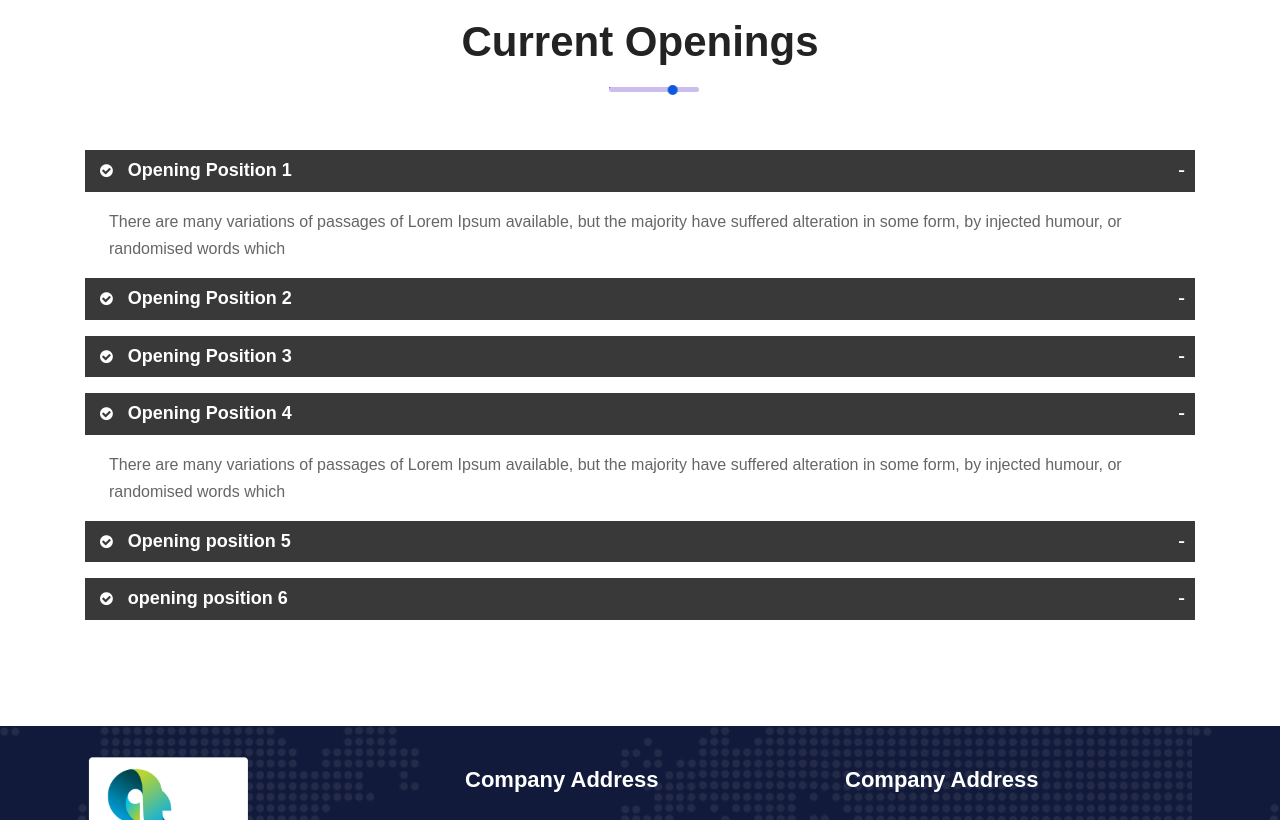
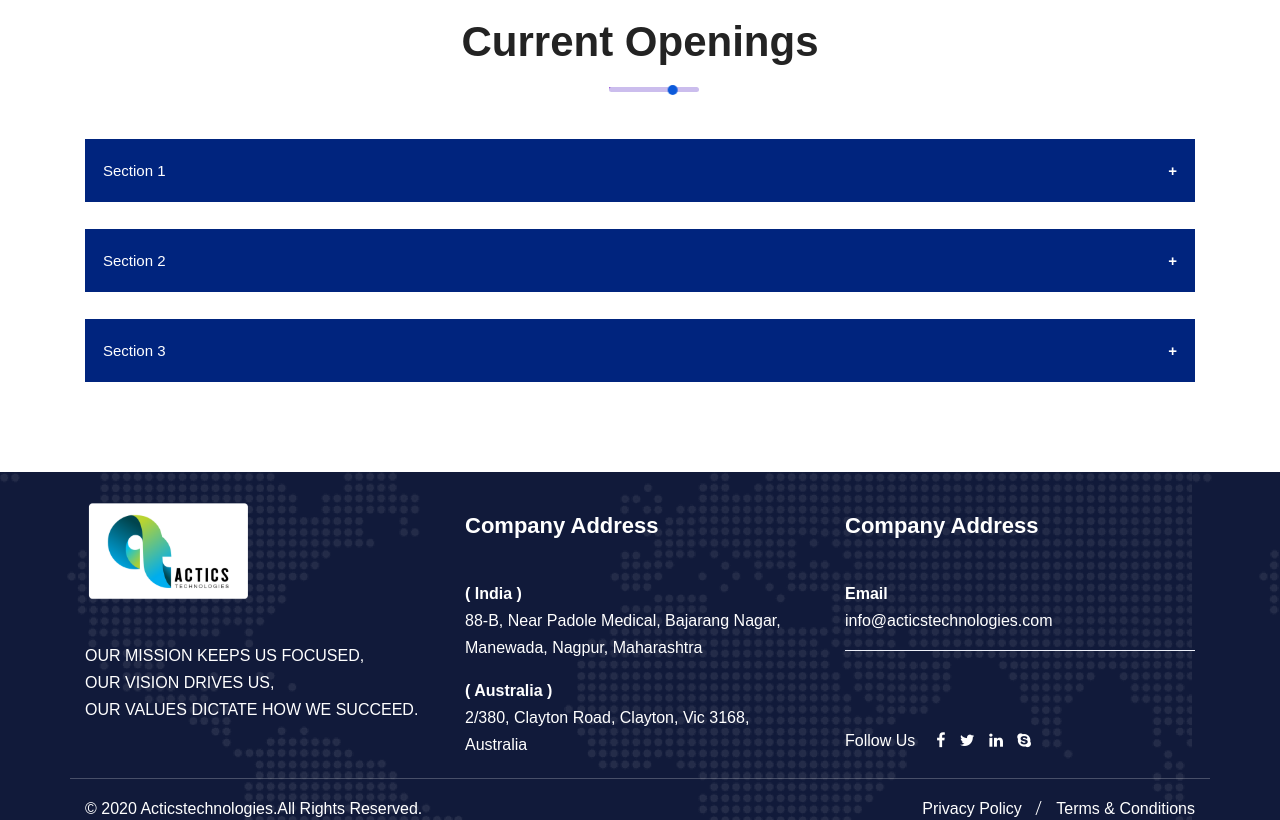
Before and after one commit to YUVA-Foundation/Actics-Website, a plain HTML site: page faq.html in a window 1280 px wide. Shown: the part 460-1280 px from the top of the page. Drawn offline with nearby package versions, Linux system fonts and the light colour scheme; a script that the page names is missing; a web font is replaced by a local one.

Commit message:
Update faq.html

```diff
--- a/faq.html
+++ b/faq.html
@@ -2,6 +2,7 @@
 <html lang="en-US">
 
 <!-- Mirrored from html.dreamitsolution.net/techno/faq.html by HTTrack Website Copier/3.x [XR&CO'2014], Tue, 26 Oct 2021 08:30:36 GMT -->
+
 <head>
 	<meta charset="UTF-8">
 	<meta http-equiv="x-ua-compatible" content="ie=edge">
@@ -31,7 +32,7 @@
 	<!-- meanmenu CSS -->
 	<link rel="stylesheet" href="assets/css/meanmenu.min.css" type="text/css" media="all" />
 	<!-- Main Style CSS -->
-	<link rel="stylesheet"  href="style.css" type="text/css" media="all" />
+	<link rel="stylesheet" href="style.css" type="text/css" media="all" />
 	<!-- transitions CSS -->
 	<link rel="stylesheet" href="assets/css/owl.transitions.css" type="text/css" media="all" />
 	<!-- venobox CSS -->
@@ -40,11 +41,58 @@
 	<link rel="stylesheet" href="assets/css/widget.css" type="text/css" media="all" />
 	<!-- modernizr js -->
 	<script type="text/javascript" src="assets/js/vendor/modernizr-3.5.0.min.js"></script>
-	<script src="../../code.jquery.com/jquery-3.4.1.slim.min.js" integrity="sha384-J6qa4849blE2+poT4WnyKhv5vZF5SrPo0iEjwBvKU7imGFAV0wwj1yYfoRSJoZ+n" crossorigin="anonymous"></script>
-<script src="../../cdn.jsdelivr.net/npm/popper.js%401.16.0/dist/umd/popper.min.js" integrity="sha384-Q6E9RHvbIyZFJoft+2mJbHaEWldlvI9IOYy5n3zV9zzTtmI3UksdQRVvoxMfooAo" crossorigin="anonymous"></script>
-<script src="../../stackpath.bootstrapcdn.com/bootstrap/4.4.1/js/bootstrap.min.js" integrity="sha384-wfSDF2E50Y2D1uUdj0O3uMBJnjuUD4Ih7YwaYd1iqfktj0Uod8GCExl3Og8ifwB6" crossorigin="anonymous"></script>
+	<script src="../../code.jquery.com/jquery-3.4.1.slim.min.js"
+		integrity="sha384-J6qa4849blE2+poT4WnyKhv5vZF5SrPo0iEjwBvKU7imGFAV0wwj1yYfoRSJoZ+n"
+		crossorigin="anonymous"></script>
+	<script src="../../cdn.jsdelivr.net/npm/popper.js%401.16.0/dist/umd/popper.min.js"
+		integrity="sha384-Q6E9RHvbIyZFJoft+2mJbHaEWldlvI9IOYy5n3zV9zzTtmI3UksdQRVvoxMfooAo"
+		crossorigin="anonymous"></script>
+	<script src="../../stackpath.bootstrapcdn.com/bootstrap/4.4.1/js/bootstrap.min.js"
+		integrity="sha384-wfSDF2E50Y2D1uUdj0O3uMBJnjuUD4Ih7YwaYd1iqfktj0Uod8GCExl3Og8ifwB6"
+		crossorigin="anonymous"></script>
+
+	<style>
+		.accordion1 {
+			background-color: #eee;
+			color: #444;
+			cursor: pointer;
+			padding: 18px;
+			width: 100%;
+			border: none;
+			text-align: left;
+			outline: none;
+			font-size: 15px;
+			transition: 0.4s;
+		}
+
+		.active,
+		.accordion1:hover {
+			background-color: #ccc;
+		}
+
+		.accordion1:after {
+			content: '\002B';
+			color: white;
+			font-weight: bold;
+			float: right;
+			margin-left: 5px;
+		}
+
+		.active:after {
+			content: "\2212";
+		}
+
+		.panel {
+			padding: 0 18px;
+			background-color: white;
+			max-height: 0;
+			overflow: hidden;
+			transition: max-height 0.2s ease-out;
+		}
+	</style>
 
 </head>
+
 <body>
 
 
@@ -61,7 +109,7 @@
 							<img src="assets/images/acticslogo1.png" style="height: 60px;" alt="" />
 						</a>
 						<a class="main_sticky" href="index.html" title="techno">
-							<img src="assets/images/acticslogo1.png" style="height: 60px;"alt="astute" />
+							<img src="assets/images/acticslogo1.png" style="height: 60px;" alt="astute" />
 						</a>
 					</div>
 				</div>
@@ -105,10 +153,10 @@
 				<ul class="nav_scroll">
 					<li><a href="#home">Home</a>
 						<ul class="sub-menu">
-										<li><a href="index.html">Home  One</a></li>
+							<li><a href="index.html">Home One</a></li>
 							<li><a href="#new-demo.html">Added New Demo</a>
 								<ul class="sub-menu">
-												<li><a href="index-11.html">Home  Eleven New</a></li>
+									<li><a href="index-11.html">Home Eleven New</a></li>
 									<li><a href="index-12.html">Home Twelve New</a></li>
 									<li><a href="index-13.html">Home Thirteen New</a></li>
 									<li><a href="data-science.html">Data Science New</a></li>
@@ -123,15 +171,15 @@
 									<li><a href="landing-3.html">Landing Three New</a></li>
 								</ul>
 							</li>
-										<li><a href="index-2.html">Home  Two</a></li>
-										<li><a href="index-3.html">Home  Three</a></li>
-										<li><a href="index-4.html">Home  Four</a></li>
-										<li><a href="index-5.html">Home  Five</a></li>
-										<li><a href="index-6.html">Home  Six</a></li>
-										<li><a href="index-7.html">Home  Seven</a></li>
-										<li><a href="index-8.html">Home  Eight</a></li>
-										<li><a href="index-9.html">Home  Nine</a></li>
-										<li><a href="index-10.html">Home  Ten</a></li>
+							<li><a href="index-2.html">Home Two</a></li>
+							<li><a href="index-3.html">Home Three</a></li>
+							<li><a href="index-4.html">Home Four</a></li>
+							<li><a href="index-5.html">Home Five</a></li>
+							<li><a href="index-6.html">Home Six</a></li>
+							<li><a href="index-7.html">Home Seven</a></li>
+							<li><a href="index-8.html">Home Eight</a></li>
+							<li><a href="index-9.html">Home Nine</a></li>
+							<li><a href="index-10.html">Home Ten</a></li>
 						</ul>
 					</li>
 					<li><a href="#company.html">Company</a>
@@ -250,106 +298,25 @@
 			</div>
 			<div class="row">
 				<div class="col-lg-12 col-md-6 col-sm-12">
-					<div class="panel-group default symb" id="accordion">
-						<div class="panel panel-default">
-							<div class="panel-heading mb-3">
-								<h4 class="panel-title">
-									<a data-toggle="collapse" data-parent="#accordion" href="#ac1"><i class="fa fa-check-circle"></i>
-										 Opening Position 1
-									</a>
-								</h4>
+					<button class="accordion1" style="background-color: #00247e; color: white;">Section 1</button>
+					<div class="panel">
+						<p>Lorem ipsum dolor sit amet, consectetur adipisicing elit, sed do eiusmod tempor incididunt ut
+							labore et dolore magna aliqua. Ut enim ad minim veniam, quis nostrud exercitation ullamco
+							laboris nisi ut aliquip ex ea commodo consequat.</p>
 					</div>
-							<div id="ac1" class="panel-collapse in">
-								<div class="panel-body pl-4 pr-4">
-									<p>
-									  There are many variations of passages of Lorem Ipsum available, but the majority have suffered alteration in some form, by injected humour, or randomised words which
-									</p>
+					<br>
+					<button class="accordion1" style="background-color: #00247e; color: white;">Section 2</button>
+					<div class="panel">
+						<p>Lorem ipsum dolor sit amet, consectetur adipisicing elit, sed do eiusmod tempor incididunt ut
+							labore et dolore magna aliqua. Ut enim ad minim veniam, quis nostrud exercitation ullamco
+							laboris nisi ut aliquip ex ea commodo consequat.</p>
 					</div>
-							</div>
-						</div>
-						<div class="panel panel-default">
-							<div class="panel-heading mb-3">
-								<h4 class="panel-title">
-									<a data-toggle="collapse" data-parent="#accordion" href="#ac2"><i class="fa fa-check-circle"></i>
-										 Opening Position 2
-									</a>
-								</h4>
-							</div>
-							<div id="ac2" class="panel-collapse collapse">
-								<div class="panel-body pl-4 pr-4">
-									<p>
-									  There are many variations of passages of Lorem Ipsum available, but the majority have suffered alteration in some form,
-									</p>
-								</div>
-							</div>
-						</div>
-						<div class="panel panel-default">
-							<div class="panel-heading mb-3">
-								<h4 class="panel-title">
-									<a data-toggle="collapse" data-parent="#accordion" href="#ac3"><i class="fa fa-check-circle"></i>
-										 Opening Position 3
-									</a>
-								</h4>
-							</div>
-							<div id="ac3" class="panel-collapse collapse">
-								<div class="panel-body pl-4 pr-4">
-									<p>
-									  There are many variations of passages of Lorem Ipsum available, but the majority have suffered alteration in some form, by injected humour, or randomised words which
-									</p>
-								</div>
-							</div>
-							<div class="panel-group default symb" id="accordion">
-								<div class="panel panel-default">
-									<div class="panel-heading mb-3">
-										<h4 class="panel-title">
-											<a data-toggle="collapse" data-parent="#accordion" href="#ac4"><i class="fa fa-check-circle"></i>
-												 Opening Position 4
-											</a>
-										</h4>
-									</div>
-									<div id="ac4" class="panel-collapse in">
-										<div class="panel-body pl-4 pr-4">
-											<p>
-											  There are many variations of passages of Lorem Ipsum available, but the majority have suffered alteration in some form, by injected humour, or randomised words which
-											</p>
-										</div>
-									</div>
-								</div>
-								<div class="panel panel-default">
-									<div class="panel-heading mb-3">
-										<h4 class="panel-title">
-											<a data-toggle="collapse" data-parent="#accordion" href="#ac5"><i class="fa fa-check-circle"></i>
-												 Opening position 5
-											</a>
-										</h4>
-									</div>
-									<div id="ac5" class="panel-collapse collapse">
-										<div class="panel-body pl-4 pr-4">
-											<p>
-											  There are many variations of passages of Lorem Ipsum available, but the majority have suffered alteration in some form,
-											</p>
-										</div>
-									</div>
-								</div>
-								<div class="panel panel-default">
-									<div class="panel-heading mb-3">
-										<h4 class="panel-title">
-											<a data-toggle="collapse" data-parent="#accordion" href="#ac6"><i class="fa fa-check-circle"></i>
-												 opening position 6
-											</a>
-										</h4>
-									</div>
-									<div id="ac6" class="panel-collapse collapse">
-										<div class="panel-body pl-4 pr-4">
-											<p>
-											  There are many variations of passages of Lorem Ipsum available, but the majority have suffered alteration in some form, by injected humour, or randomised words which
-											</p>
-										</div>
-									</div>
-								</div>
-							</div>
-						</div>
-
+					<br>
+					<button class="accordion1" style="background-color: #00247e; color: white;">Section 3</button>
+					<div class="panel">
+						<p>Lorem ipsum dolor sit amet, consectetur adipisicing elit, sed do eiusmod tempor incididunt ut
+							labore et dolore magna aliqua. Ut enim ad minim veniam, quis nostrud exercitation ullamco
+							laboris nisi ut aliquip ex ea commodo consequat.</p>
 					</div>
 				</div>
 			</div>
@@ -364,7 +331,7 @@
 	<!--==================================================-->
 	<!----- Start Techno Footer Middle Area ----->
 	<!--==================================================-->
-	<div class="footer-middle pt-30" style="background-image:url(assets/images/call-bg.png)" >
+	<div class="footer-middle pt-30" style="background-image:url(assets/images/call-bg.png)">
 		<div class="container">
 			<div class="row">
 				<div class="col-lg-4 col-md-6 col-sm-12">
@@ -388,10 +355,12 @@
 							</p>
 						</div>
 						<div class="footer-social-info">
-							<p><span><b>( India )</b><br></span>88-B, Near Padole Medical, Bajarang Nagar, Manewada, Nagpur, Maharashtra</p>
+							<p><span><b>( India )</b><br></span>88-B, Near Padole Medical, Bajarang Nagar, Manewada,
+								Nagpur, Maharashtra</p>
 						</div>
 						<div class="footer-social-info">
-							<p><span><b>( Australia )</b><br></span>2/380, Clayton Road, Clayton, Vic 3168, Australia</p>
+							<p><span><b>( Australia )</b><br></span>2/380, Clayton Road, Clayton, Vic 3168, Australia
+							</p>
 						</div>
 
 					</div>
@@ -405,7 +374,8 @@
 							</p>
 						</div>
 						<div class="footer-social-info">
-							<p><span><b>Email</b><br></span><a href="mailto:info@acticstechnologies.com" style="color: white;">info@acticstechnologies.com</a></p>
+							<p><span><b>Email</b><br></span><a href="mailto:info@acticstechnologies.com"
+									style="color: white;">info@acticstechnologies.com</a></p>
 						</div>
 						<!-- <div class="footer-social-info">
 							<p><span><b>Phone</b><br></span><a href="tel:9527858848" style="color: white;">(+91) 9527858848</a></p>
@@ -413,7 +383,9 @@
 						<hr style="margin-top:5px;">
 						<div class="follow-company-info pt-3">
 							<div class="follow-company-text mr-3">
-								<a href="#"><p>Follow Us</p></a>
+								<a href="#">
+									<p>Follow Us</p>
+								</a>
 							</div>
 							<div class="follow-company-icon">
 								<a href="#"><i class="fa fa-facebook"></i></a>
@@ -487,7 +459,24 @@
 	<!-- theme js -->
 	<script type="text/javascript" src="assets/js/theme.js"></script>
 	<!-- jquery js -->
+	<script>
+		var acc = document.getElementsByClassName("accordion1");
+		var i;
+
+		for (i = 0; i < acc.length; i++) {
+			acc[i].addEventListener("click", function () {
+				this.classList.toggle("active");
+				var panel = this.nextElementSibling;
+				if (panel.style.maxHeight) {
+					panel.style.maxHeight = null;
+				} else {
+					panel.style.maxHeight = panel.scrollHeight + "px";
+				}
+			});
+		}
+	</script>
 </body>
 
 <!-- Mirrored from html.dreamitsolution.net/techno/faq.html by HTTrack Website Copier/3.x [XR&CO'2014], Tue, 26 Oct 2021 08:30:36 GMT -->
+
 </html>
```
Lines whose indentation alone changed are shown as unchanged.
